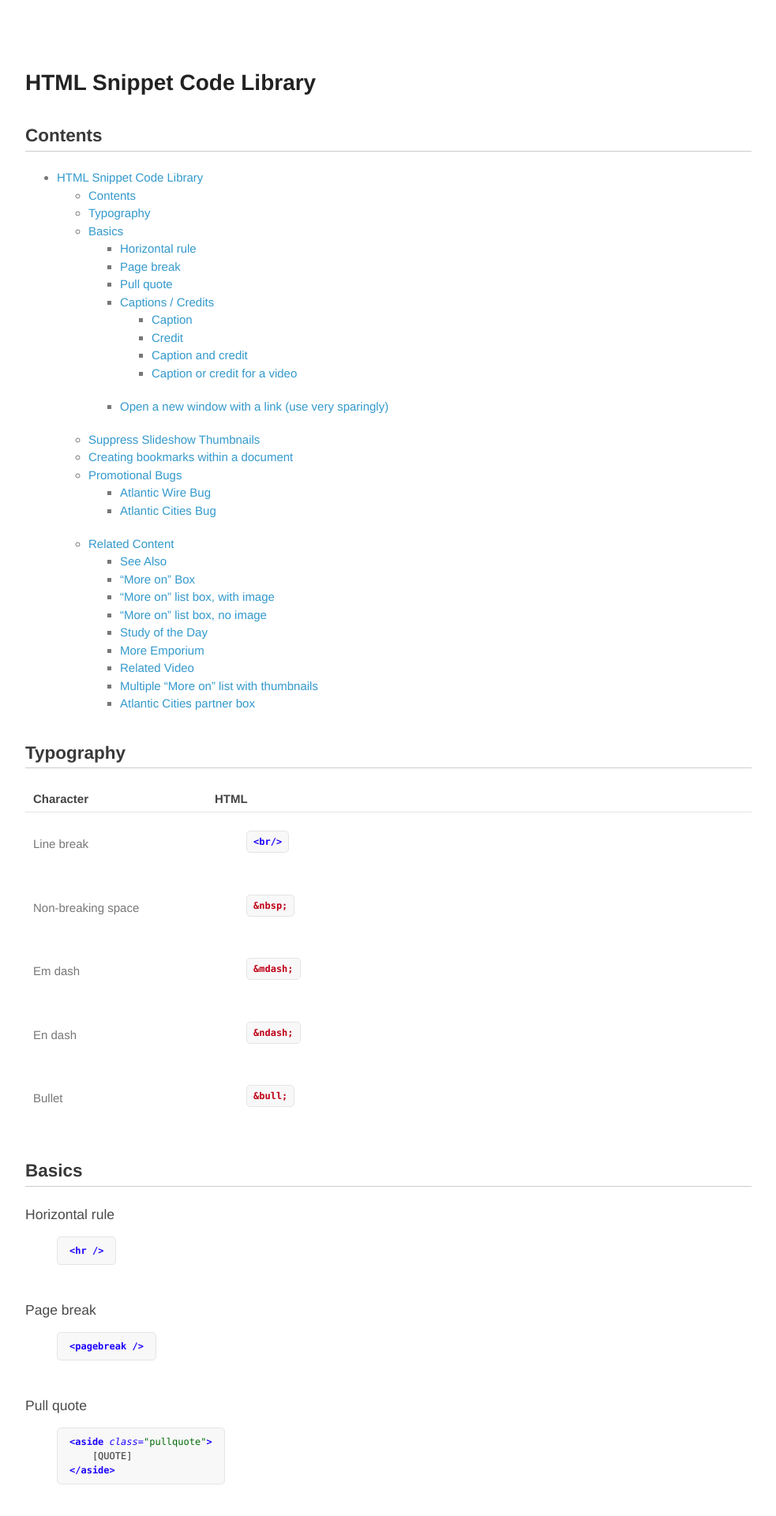
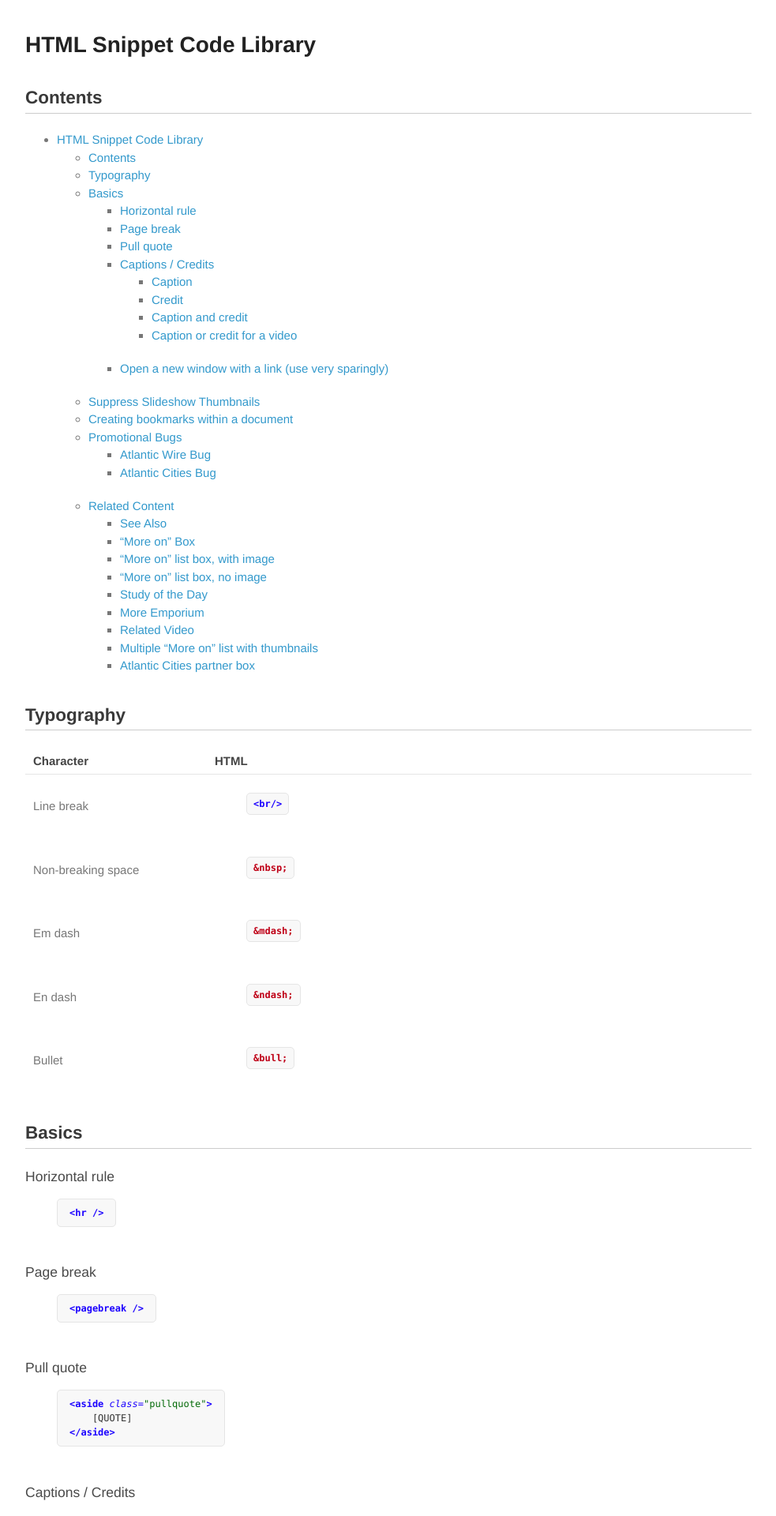
Before and after one commit to Atlantic57/html-snippets, a Jekyll site: the page built from index.md, in a window 1280 px wide. Shown: the top 1920 px of the page at 79% size, without its empty margins (148-1131 px from the left). Built offline with Jekyll 4.4.1, drawn with Linux system fonts in a browser that asks for light colours.

Commit message:
Reduce top-padding on body

```diff
--- a/stylesheets/styles.css
+++ b/stylesheets/styles.css
@@ -1,5 +1,5 @@
 body {
-  padding:40px;
+  padding:0 40px 40px 40px;
   font:15px/1.5 "Helvetica Neue", Helvetica, Arial, sans-serif;
   color:#777;
 }
```
